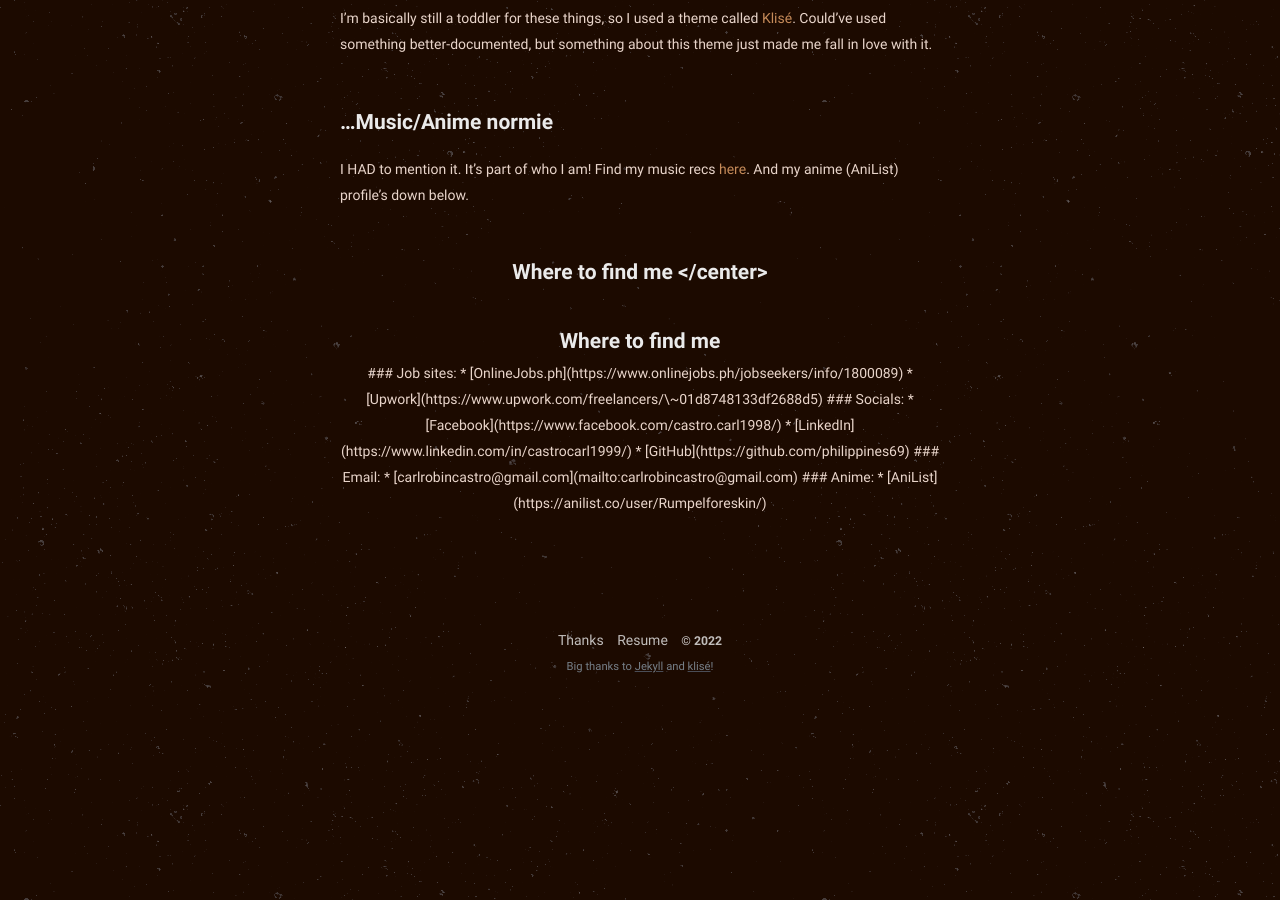
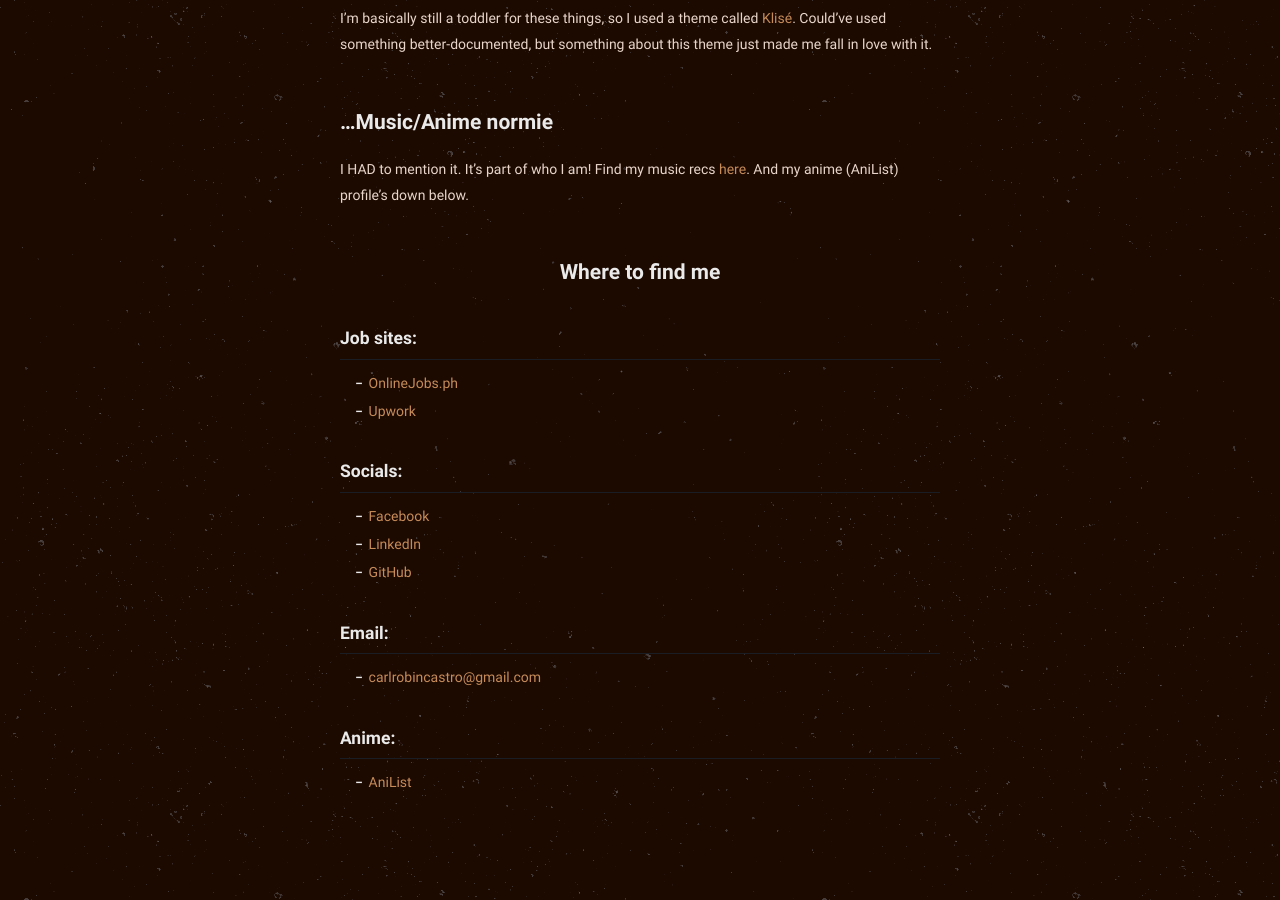
Before and after one commit to philippines69/carlcastroarchives, a Jekyll site: the page built from about.md, in a window 1280 px wide and 900 px high, scrolled down 1401 px. Built offline with Jekyll 4.4.1, drawn with Linux system fonts in a browser that asks for light colours.

Commit message:
Update from Forestry.io philippines69 updated about.md

```diff
--- a/about.md
+++ b/about.md
@@ -38,7 +38,6 @@
 
 I HAD to mention it. It's part of who I am! Find my music recs [here](https://www.carlcastroarchives.ml/archive/#Music). And my anime (AniList) profile's down below.
 
-<center> <h1> Where to find me </center> </h1>
 <h1 style="text-align: center;"> Where to find me </h1>
 
 ### Job sites:
```
